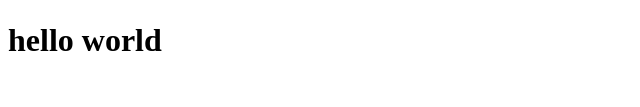
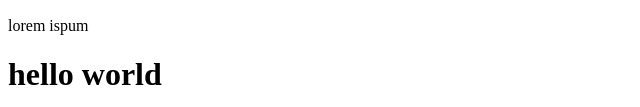
Before and after one commit to mishpachpo/ex05, a plain HTML site: page index.html in a window 1280 px wide. Shown: the part 311-418 px from the top of the page, without its empty margins (0-640 px from the left). Drawn offline with Linux system fonts and the light colour scheme.

Commit message:
add ipsum to index.html

```diff
--- a/index.html
+++ b/index.html
@@ -6,6 +6,7 @@
     <title>Document</title>
     <script src="main.js"></script>
     <img src="images/IMG_0359.JPG">
+    <p>lorem ispum</p>
 </head>
 <body>
     <h1>hello world</h1>
```
